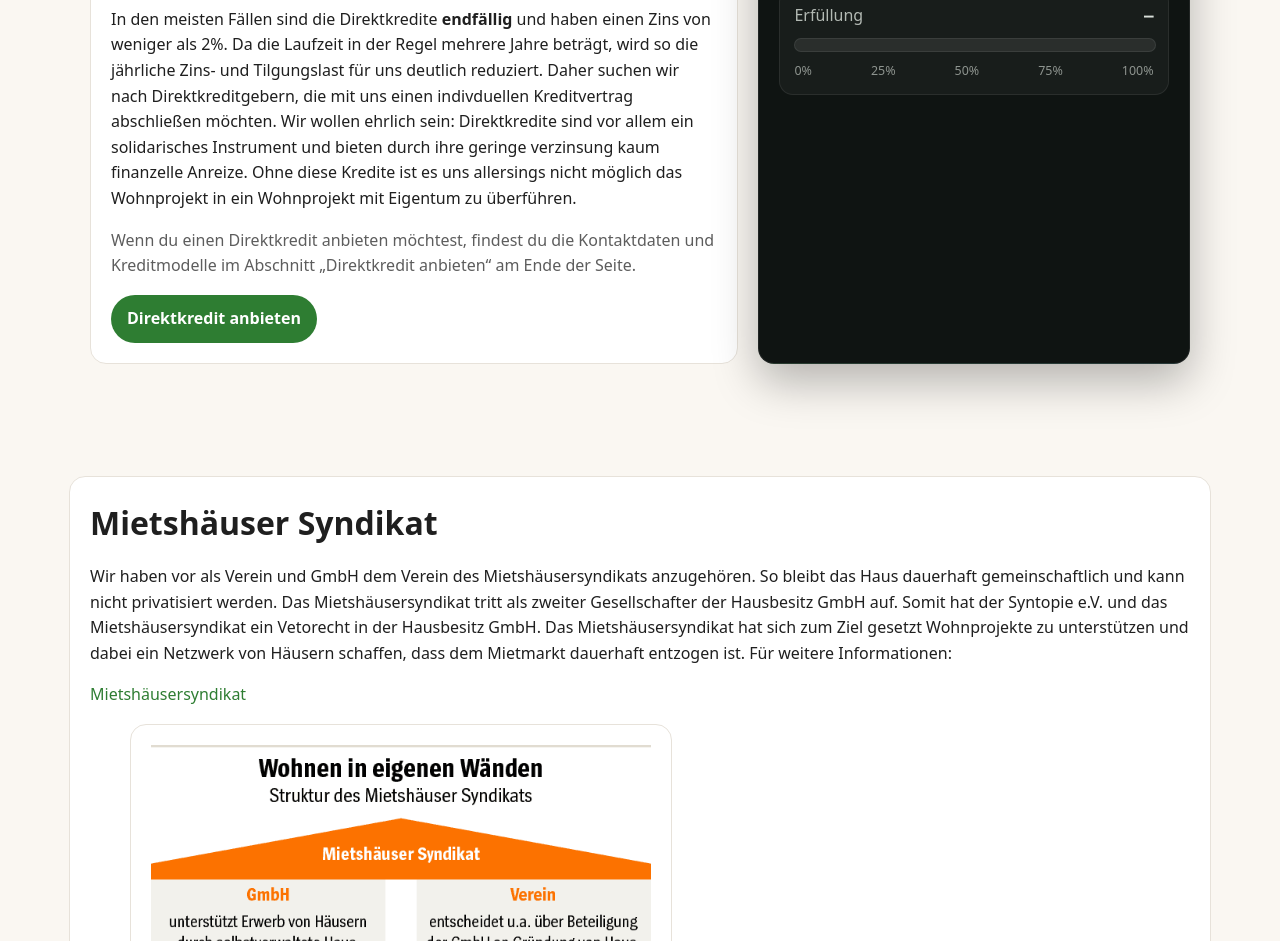
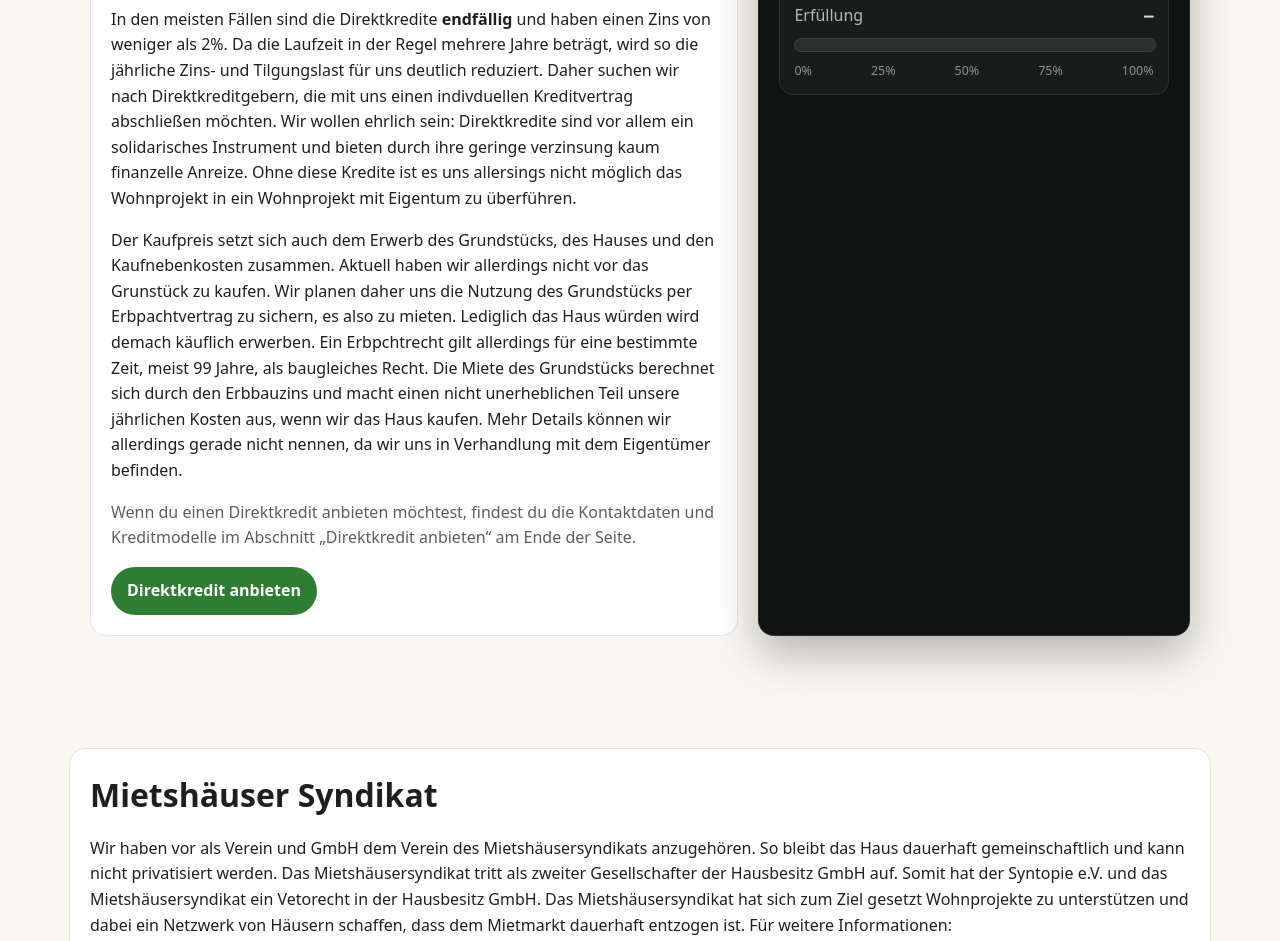
Before and after one commit to sapiens91/syntopie-web, a website: page index.html in a window 1280 px wide. Shown: the part 5555-6496 px from the top of the page. Drawn offline with Linux system fonts and the light colour scheme; no server answers.

Commit message:
Update index.html

```diff
--- a/index.html
+++ b/index.html
@@ -986,6 +986,12 @@ header.shrink .brand-logo{ width:34px; height:34px; }
         Wir wollen ehrlich sein: Direktkredite sind vor allem ein solidarisches Instrument und bieten durch ihre geringe verzinsung kaum finanzelle Anreize. Ohne diese Kredite ist
         es uns allersings nicht möglich das Wohnprojekt in ein Wohnprojekt mit Eigentum zu überführen.
       </p>
+       <p>
+         Der Kaufpreis setzt sich auch dem Erwerb des Grundstücks, des Hauses und den Kaufnebenkosten zusammen. Aktuell haben wir allerdings nicht vor das Grunstück zu
+         kaufen. Wir planen daher uns die Nutzung des Grundstücks per Erbpachtvertrag zu sichern, es also zu mieten. Lediglich das Haus würden wird demach käuflich erwerben. Ein Erbpchtrecht
+         gilt allerdings für eine bestimmte Zeit, meist 99 Jahre, als baugleiches Recht. Die Miete des Grundstücks berechnet sich durch den Erbbauzins und macht einen nicht unerheblichen Teil
+         unsere jährlichen Kosten aus, wenn wir das Haus kaufen. Mehr Details können wir allerdings gerade nicht nennen, da wir uns in Verhandlung mit dem Eigentümer befinden.
+      </p>
       <p class="muted">
         Wenn du einen Direktkredit anbieten möchtest, findest du die Kontaktdaten und Kreditmodelle im Abschnitt „Direktkredit anbieten“ am Ende der Seite.
       </p>
@@ -1123,8 +1129,7 @@ header.shrink .brand-logo{ width:34px; height:34px; }
         Wir freuen uns über dein Interesse uns einen Direktkredit zu geben. Melde dich gerne unter:
       </p>
       <p style="margin-bottom:0">
-        📧 <a href="mailto:syntopie@posteo.de">syntopie@posteo.de</a><br>
-        ☎️ <a href="tel:+4969123456">+49 69 123 456 78</a>
+         📨 <a href="mailto:syntopie-direktkredite@posteo.de">syntopie@posteo.de</a><br>
       </p>
     </div>
 
```
